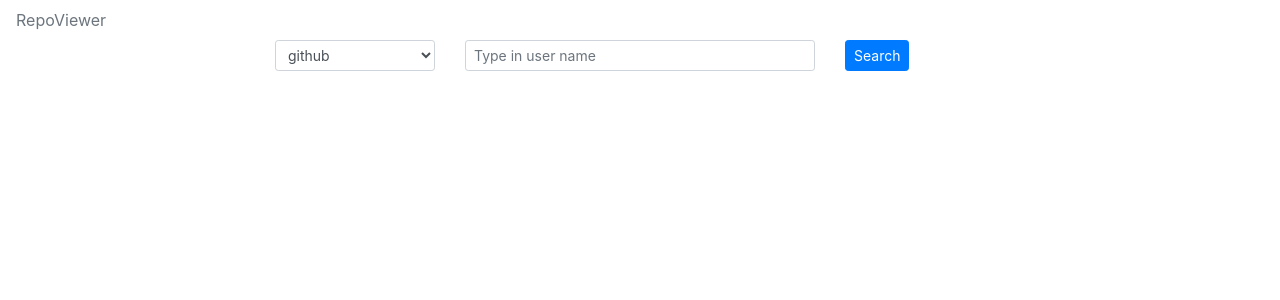
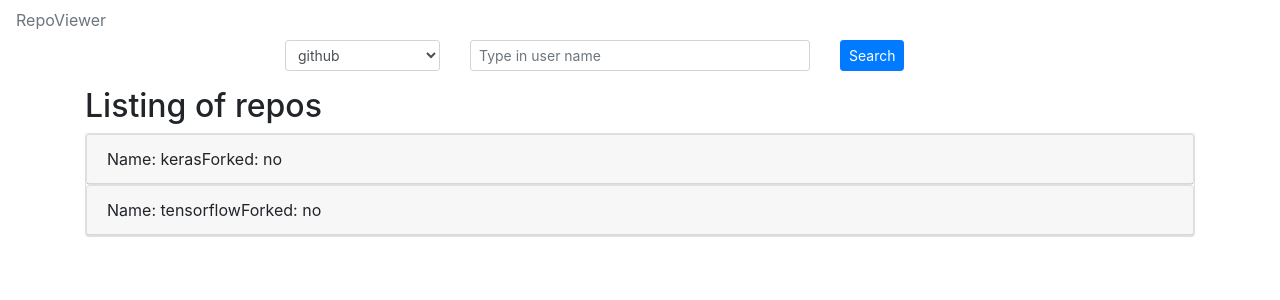
Before and after one commit to ChristoferWindow/RepoViewer, a React (Create React App) app in the folder repo_viewer/: page / in a window 1280 px wide. Shown: the top 300 px of the page. Built offline with nearby package versions, Linux system fonts and the light colour scheme.

Commit message:
VER-3 - creating listing view

```diff
--- a/repo_viewer/src/components/repo_viewer/Repo.js
+++ b/repo_viewer/src/components/repo_viewer/Repo.js
@@ -1,14 +1,24 @@
 import React from 'react';
 import RepoHeader from './RepoHeader';
 import RepoDetails from './RepoDetails';
+import Card from "react-bootstrap/Card";
 
 class Repo extends React.Component {
+    constructor(props) {
+        super(props);
+    }
     render(){
         return (
-           <>
-               <RepoHeader/>
-               <RepoDetails/>
-           </>
+           <Card>
+               <RepoHeader
+                   name = {this.props.repo.name}
+                   isFork = {this.props.repo.fork}
+                   eventKey = {this.props.eventKey}
+               />
+               <RepoDetails
+                   eventKey = {this.props.eventKey}
+               />
+           </Card>
         );
     }
 }
--- a/repo_viewer/src/components/repo_viewer/RepoDetails.js
+++ b/repo_viewer/src/components/repo_viewer/RepoDetails.js
@@ -1,11 +1,14 @@
 import React from 'react';
+import Accordion from "react-bootstrap/Accordion"
+import Card from "react-bootstrap/Card";
 
 class RepoDetails extends React.Component {
     render(){
+        console.log(this.props.eventKey)
         return (
-            <>
-                Here put some details
-            </>
+            <Accordion.Collapse eventKey={this.props.eventKey}>
+                <Card.Body>Hello! I'm the body</Card.Body>
+            </Accordion.Collapse>
         );
     }
 }
--- a/repo_viewer/src/components/repo_viewer/RepoHeader.js
+++ b/repo_viewer/src/components/repo_viewer/RepoHeader.js
@@ -1,11 +1,18 @@
 import React from 'react';
+import Card from "react-bootstrap/Card";
+import Accordion from "react-bootstrap/Accordion"
 
 class RepoHeader extends React.Component {
+    constructor(props) {
+        super(props);
+    }
+
     render(){
         return (
-            <>
-                It's the header
-            </>
+            <Accordion.Toggle as={Card.Header} eventKey={this.props.eventKey}>
+                Name: {this.props.name}
+                Forked: {this.props.fork ? 'yes' : 'no'}
+            </Accordion.Toggle>
         );
     }
 }
--- a/repo_viewer/src/components/repo_viewer/RepoView.js
+++ b/repo_viewer/src/components/repo_viewer/RepoView.js
@@ -2,6 +2,8 @@ import React, { Component } from 'react';
 import ReposList from "./ReposList";
 import SearchForm from "./repo_search/SearchForm";
 import NavBar from "../navbar/NavBar";
+import Container from "react-bootstrap/Container";
+import ReposTitle from "./ReposTitle";
 
 class RepoView extends Component {
     constructor(props) {
@@ -11,8 +13,11 @@ class RepoView extends Component {
         return (
             <>
                 <NavBar/>
-                <SearchForm/>
-                <ReposList/>
+                <Container>
+                    <SearchForm/>
+                    <ReposTitle/>
+                    <ReposList/>
+                </Container>
             </>
         )
     }
--- a/repo_viewer/src/components/repo_viewer/ReposList.js
+++ b/repo_viewer/src/components/repo_viewer/ReposList.js
@@ -5,6 +5,8 @@ import {bindActionCreators} from "redux";
 import {fetchReposAction} from "../../redux/reposFunctions";
 import {connect} from "react-redux";
 import Spinner from "react-bootstrap/Spinner";
+import Accordion from "react-bootstrap/Accordion";
+import Card from "react-bootstrap/Card";
 
 class ReposList extends React.Component {
 
@@ -19,10 +21,34 @@ class ReposList extends React.Component {
     }
 
     render(){
-        const {repos} = this.props;
-        const versionControlItems = repos.map((versionControlItem) =>
-            <Repo repo={versionControlItem}></Repo>
+        // const {repos} = this.props;
+        const repos = [
+            {
+                "name": "keras",
+                "owner": {
+                    "ownerLogin": "aa",
+                    "avatarUrl": "https://avatars1.githubusercontent.com/u/28438?v=4"
+                },
+                "fork": true,
+                "forksCount": 1,
+                "language": "Python"
+            },
+            {
+                "name": "tensorflow",
+                "owner": {
+                "ownerLogin": "aa",
+                    "avatarUrl": "https://avatars1.githubusercontent.com/u/28438?v=4"
+            },
+                "fork": true,
+                "forksCount": 0,
+                "language": "C++"
+            }
+        ];
+
+        const versionControlItems = repos.map((versionControlItem, index) =>
+            <Repo repo={versionControlItem} eventKey={index}></Repo>
         );
+
 
         if(!this.shouldComponentRender()) return (
             <Spinner animation="border" role="status">
@@ -31,9 +57,11 @@ class ReposList extends React.Component {
         );
 
         return (
-            <>
-                {versionControlItems}
-            </>
+            <Accordion>
+                <Card>
+                    {versionControlItems}
+                </Card>
+            </Accordion>
         );
     }
 }
--- /dev/null
+++ b/repo_viewer/src/components/repo_viewer/ReposTitle.js
@@ -0,0 +1,17 @@
+import React, {Component} from 'react';
+
+class ReposTitle extends Component {
+    constructor(props) {
+        super(props);
+    }
+
+    render() {
+        return (
+            <h2>
+                Listing of repos
+            </h2>
+        )
+    }
+}
+
+export default ReposTitle
```
